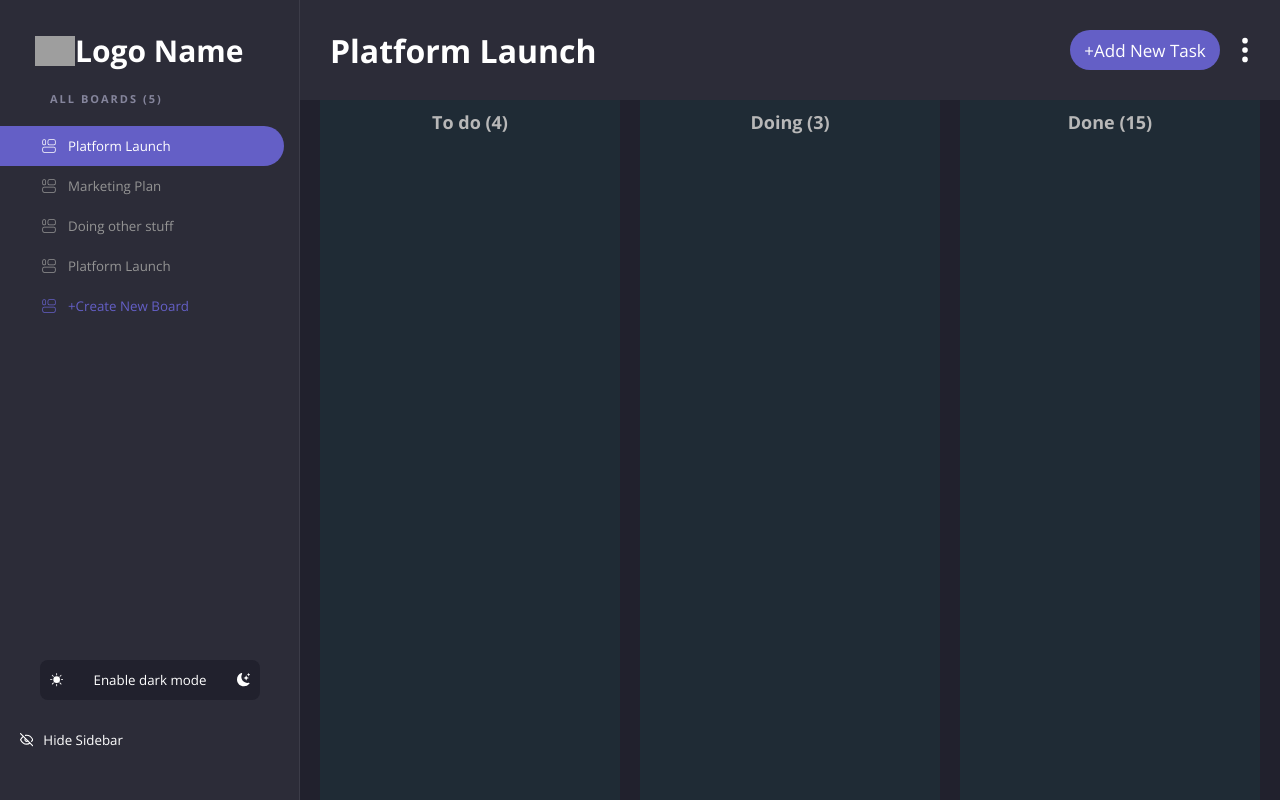
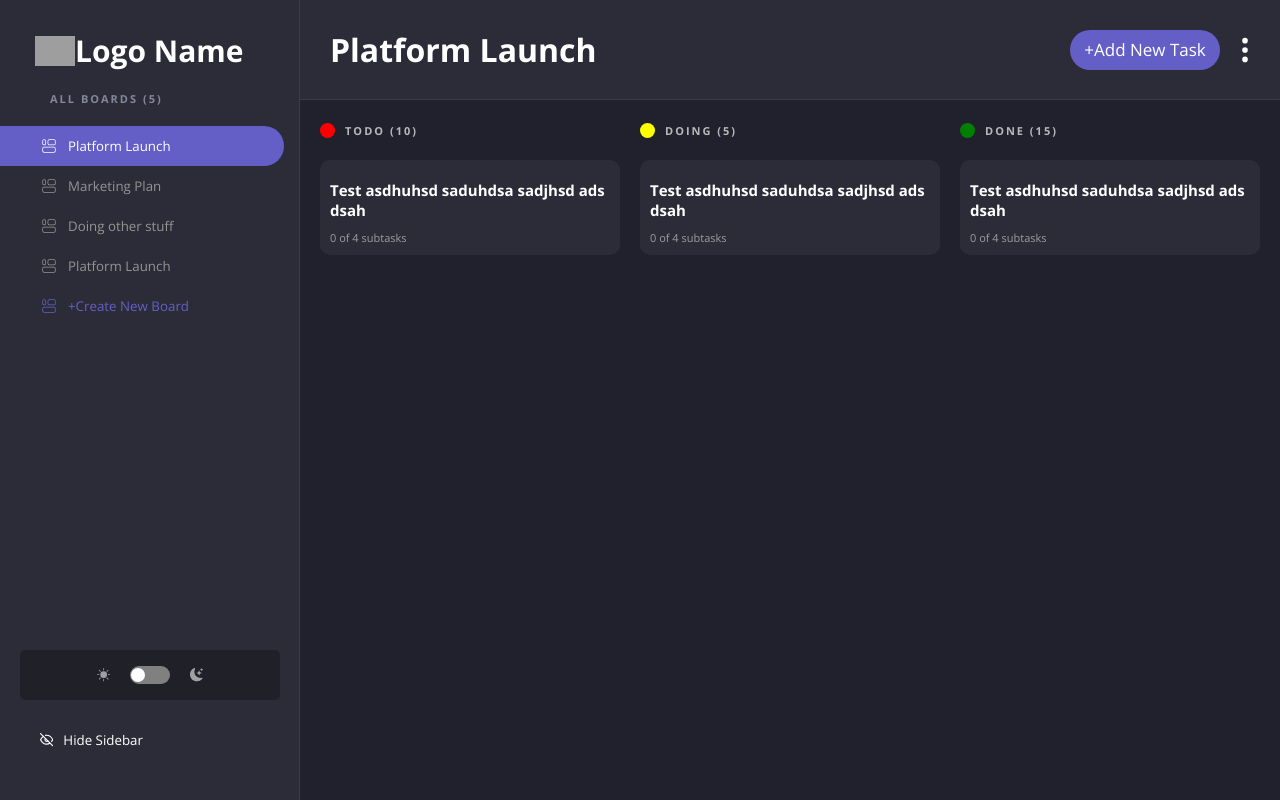
Before and after one commit to DarlanSchwartz/Web-Task-Manager, a React (Vite) app: page / in a window 1280 px wide. Built offline with nearby package versions, Linux system fonts and the light colour scheme; grey boxes are pictures that could not be loaded.

Commit message:
Feat: Darkmode button style changed, task divs implemented, broke some code into components

```diff
--- a/src/Pages/Components/Body.jsx
+++ b/src/Pages/Components/Body.jsx
@@ -1,20 +1,14 @@
 import { styled } from "styled-components";
 import { useContext } from "react";
 import MainContext from "../../Contexts/MainContext";
-export default function Body()
-{
-    const {darkMode , setDarkMode, sidebarOpen,setSidebarOpen} = useContext(MainContext);
-    return(
-        <BodyDiv side_open = {sidebarOpen.toString()}>
-            <CollumnDiv>
-                <h1>To do (4)</h1>
-            </CollumnDiv>
-            <CollumnDiv>
-                <h1>Doing (3)</h1>
-            </CollumnDiv>
-            <CollumnDiv>
-                <h1>Done (15)</h1>
-            </CollumnDiv>
+import Collumn from "./Collumn";
+export default function Body() {
+    const { darkMode, setDarkMode, sidebarOpen, setSidebarOpen } = useContext(MainContext);
+    return (
+        <BodyDiv side_open={sidebarOpen.toString()}>
+            <Collumn column_color='red' len={10} title='Todo'/>
+            <Collumn column_color='yellow' len={5} title='Doing'/>
+            <Collumn column_color='green' len={15} title='Done'/>
             <AddCollumnDiv>
                 <h1>+New Collumn</h1>
             </AddCollumnDiv>
@@ -34,22 +28,6 @@ const BodyDiv = styled.div`
     transition: all 200ms;
 `;
 
-
-const CollumnDiv = styled.div`
-    height: 100%;
-    width: 300px;
-    margin-left: 20px;
-    background-color: #1f2b35;
-    color: #b8b8b8;
-    display: flex;
-    justify-content: center;
-    flex-shrink: 0;
-    h1{
-        margin-top: 10px;
-        font-size: 18px;
-    }
-`;
-
 const AddCollumnDiv = styled.div`
     height: 100%;
     width: 300px;
--- /dev/null
+++ b/src/Pages/Components/Collumn.jsx
@@ -0,0 +1,51 @@
+import { styled } from "styled-components";
+import Task from "./Task";
+
+export default function Collumn(props)
+{
+    const {title,column_color,len} = props;
+
+    return(
+        <CollumnDiv column_color={column_color}>
+                <div className="column-top">
+                    <div className="column-color"></div>
+                    <h1>{title} ({len})</h1>
+                </div>
+                <Task title='Test asdhuhsd saduhdsa sadjhsd ads dsah' subtasks_len={4} subtasks_done={0}/>
+        </CollumnDiv>
+    );
+}
+
+const CollumnDiv = styled.div`
+    height: 100%;
+    width: 300px;
+    margin-left: 20px;
+    color: #b8b8b8;
+    display: flex;
+    justify-content: flex-start;
+    flex-shrink: 0;
+    flex-direction: column;
+    .column-top{
+        margin-top: 10px;
+        width: 100%;
+        display: flex;
+        justify-content: flex-start;
+        gap: 10px;
+        align-items: center;
+        height: 40px;
+        margin-bottom: 10px;
+            h1{
+
+            font-size: 11px;
+            text-transform: uppercase;
+            letter-spacing: 2px;
+        }
+
+        .column-color{
+            background-color: ${(props) => props.column_color};
+            border-radius: 50%;
+            width: 15px;
+            height: 15px;
+        }
+    }
+`;
--- /dev/null
+++ b/src/Pages/Components/DarkModeToogle.jsx
@@ -0,0 +1,72 @@
+import {BsFillSunFill ,BsMoonStarsFill} from 'react-icons/bs';
+import { styled } from 'styled-components';
+import { useContext } from 'react';
+import MainContext from '../../Contexts/MainContext';
+
+
+export default function DarkModeButton()
+{
+    const {darkMode , setDarkMode, sidebarOpen} = useContext(MainContext);
+    return(
+        <DarkButton open={sidebarOpen} on={darkMode}>
+            <div className='toggle-elements'>
+                <BsFillSunFill height={420} width={40}/>
+                    <div className='darkmode-slider' onClick={()=> setDarkMode(!darkMode)}>
+                        <div className="darkmode-slider-btn"></div>
+                    </div>
+                <BsMoonStarsFill/>
+            </div>
+        </DarkButton>
+    );
+}
+
+const DarkButton = styled.button`
+    display: flex;
+    align-items: center;
+    justify-content: center;
+
+    width: 260px;
+    height: 50px;
+
+    position: fixed;
+    left:  ${(props) => props.open ? '20px' : '-300px'};
+    bottom: 100px;
+
+    border: 0;
+    border-radius: 5px;
+    background-color: #202029;
+    color: #ffffff94;
+    cursor: auto;
+
+    .toggle-elements{
+        display: flex;
+        align-items: center;
+        gap: 20px;
+    }
+
+    .darkmode-slider{
+        width: 40px;
+        height: 18px;
+        border-radius: 20px;
+        background-color: ${(props) => props.on ? '#645FC6' : 'gray'};
+        display: flex;
+        align-items: center;
+        position: relative;
+        cursor: pointer;
+    }
+
+    .darkmode-slider-btn{
+        width: 14px;
+        height: 14px;
+
+        position: absolute;
+        left: ${(props) => props.on ? '24px' : '1px'};
+        top: 2px;
+
+        border-radius: 50%;
+        background-color: white;
+        cursor: pointer;
+
+        transition: all 200ms;
+    }
+`;
--- a/src/Pages/Components/Header.jsx
+++ b/src/Pages/Components/Header.jsx
@@ -30,6 +30,7 @@ const HeaderDiv = styled.div`
     justify-content: space-between;
     background-color: #2C2C38;
     transition: all 200ms;
+    border-bottom: 1px solid #3C3C48;
 .nav-btns{
     display: flex;
     align-items: center;
--- a/src/Pages/Components/Sidebar.jsx
+++ b/src/Pages/Components/Sidebar.jsx
@@ -2,30 +2,30 @@ import { useContext, useState } from "react";
 import { styled } from "styled-components";
 import MainContext from "../../Contexts/MainContext";
 import {CiGrid32} from 'react-icons/ci';
-import {BsFillSunFill ,BsMoonStarsFill} from 'react-icons/bs';
+
 import {FiEyeOff} from 'react-icons/fi';
+import DarkModeButton from "./DarkModeToogle";
 
 
 export default function Sidebar()
 {
-    const {darkMode , setDarkMode, sidebarOpen,setSidebarOpen} = useContext(MainContext);
+    const {darkMode, sidebarOpen,setSidebarOpen} = useContext(MainContext);
 
     return(
-    <SidebarContainer open = {sidebarOpen.toString()}>
+    <SidebarContainer open = {sidebarOpen}>
         <LogoDiv>
             <img src="https://cdn-icons-png.flaticon.com/512/6579/6579010.png" alt="" />
             <h1>Logo Name</h1>
         </LogoDiv>
         <BoardsDiv>
             <h1>All boards  (5)</h1>
-            <BoardButton selected = 'true'><CiGrid32 fontSize={18}/> Platform Launch</BoardButton>
-            <BoardButton selected = 'false'><CiGrid32 fontSize={18}/> Marketing Plan</BoardButton>
-            <BoardButton selected = 'false'><CiGrid32 fontSize={18}/> Doing other stuff</BoardButton>
-            <BoardButton selected = 'false'><CiGrid32 fontSize={18}/> Platform Launch</BoardButton>
-            <CreateBoardButton selected = 'false'><CiGrid32 color="#645FC6" fontSize={18}/> +Create New Board</CreateBoardButton>
+            <BoardButton selected = {true}><CiGrid32 fontSize={18}/> Platform Launch</BoardButton>
+            <BoardButton selected = {false}><CiGrid32 fontSize={18}/> Marketing Plan</BoardButton>
+            <BoardButton selected = {false}><CiGrid32 fontSize={18}/> Doing other stuff</BoardButton>
+            <BoardButton selected = {false}><CiGrid32 fontSize={18}/> Platform Launch</BoardButton>
+            <CreateBoardButton selected = {false}><CiGrid32 color="#645FC6" fontSize={18}/> +Create New Board</CreateBoardButton>
         </BoardsDiv>
-
-        <button className="dark-mode-btn" onClick={()=> setDarkMode(!darkMode)}><BsFillSunFill/> {darkMode ? 'Disable dark mode' : 'Enable dark mode'}<BsMoonStarsFill/></button>
+        <DarkModeButton/>
         <button className="hide-sidebar-btn" onClick={()=> setSidebarOpen(!sidebarOpen)}><FiEyeOff/>Hide Sidebar</button>
     </SidebarContainer>
     );
@@ -54,11 +54,11 @@ const BoardButton = styled.button`
     text-align: center;
     border: 0;
     height: 40px;
-    border-top-right-radius: ${(props) => props.selected  == 'false' ? '0' :  '20px '};
-    border-bottom-right-radius: ${(props) => props.selected  == 'false' ? '0' :  '20px '};
+    border-top-right-radius:20px;
+    border-bottom-right-radius:20px;
     transition: all 200ms;
-    background-color:${(props) => props.selected == 'false' ? 'rgba(0,0,0,0)' : '#645FC6'};
-    color: ${(props) => props.selected == 'false' ? '#949494' : 'white'};
+    background-color:${(props) => !props.selected  ? 'rgba(0,0,0,0)' : '#645FC6'};
+    color: ${(props) => !props.selected  ? '#949494' : 'white'};
     align-items: center;
     display: flex;
     gap: 10px;
@@ -79,7 +79,7 @@ width: 300px;
 height: 100%;
 background-color: #2C2C38;
 position: fixed;
-left: ${(props) => props.open == 'true' ? 0 : '-300px'};
+left: ${(props) => props.open  ? 0 : '-300px'};
 top: 0;
 z-index: 1;
 justify-content: center;
@@ -87,47 +87,29 @@ align-items: center;
 border-right: 1px solid #3C3C48;
 transition: all 300ms;
 
-.dark-mode-btn{
-    width: 220px;
-    border: 0;
-    height: 40px;
+.hide-sidebar-btn{
     position: fixed;
-    left:  ${(props) => props.open == 'true' ? '40px' : '-300px'};
-    border-radius: 8px;
-    bottom: 100px;
-    background-color: #21212D;
-    color: white;
+    left: ${(props) => props.open ? 0 : '-300px'};
+    bottom: 40px;
+    padding-left: 40px;
+
     display: flex;
     align-items: center;
-    justify-content: space-between;
-    padding-left: 10px;
-    padding-right: 10px;
+    justify-content: flex-start;
+    gap: 10px;
+
     transition: all 300ms;
+
+    width: 300px;
+    height: 40px;
+
+    border: 0;
+    background-color: rgba(0,0,0,0);
+    color: white;
+
     &:hover{
         color: lightgray;
     }
-
-}
-
-.hide-sidebar-btn{
-    width: 300px;
-    border: 0;
-    height: 40px;
-    background-color: rgba(0,0,0,0);
-    color: white;
-    position: fixed;
-    left: ${(props) => props.open == 'true' ? 0 : '-300px'};
-    bottom: 40px;
-    transition: all 300ms;
-    &:hover{
-        color: lightgray;
-    }
-    display: flex;
-    align-items: center;
-    justify-content: flex-start;
-    padding-left: 20px;
-    gap: 10px;
-
 }
 `;
 
--- /dev/null
+++ b/src/Pages/Components/Task.jsx
@@ -0,0 +1,38 @@
+import { styled } from "styled-components";
+
+export default function Task(props)
+{
+    const {title,subtasks_len,subtasks_done} = props;
+    return(
+        <TaskDiv>
+            <h1>{title}</h1>
+            <p>{subtasks_done} of {subtasks_len} subtasks</p>
+        </TaskDiv>
+    );
+}
+
+
+const TaskDiv = styled.div`
+
+border-radius: 10px;
+width: 100%;
+height: auto;
+cursor: pointer;
+
+background-color: #2C2C38;
+
+    h1{
+        color: white;
+        margin-left: 10px;
+        font-size: 15px;
+        margin-top: 20px;
+    }
+
+    p{
+        color: #9e9e9e;
+        margin-left: 10px;
+        font-size: 11px;
+        margin-top: 10px;
+        margin-bottom: 10px;
+    }
+`;
```
